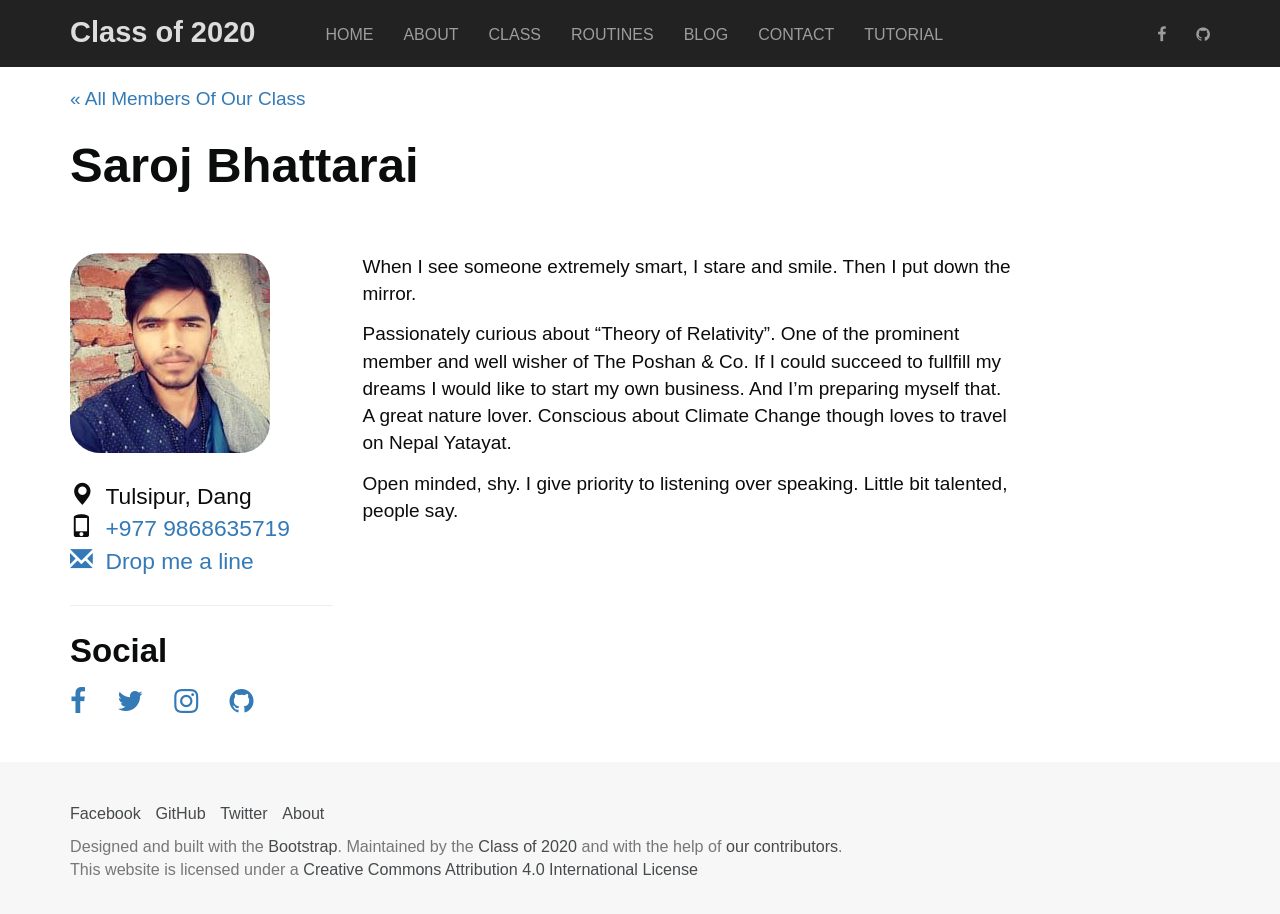
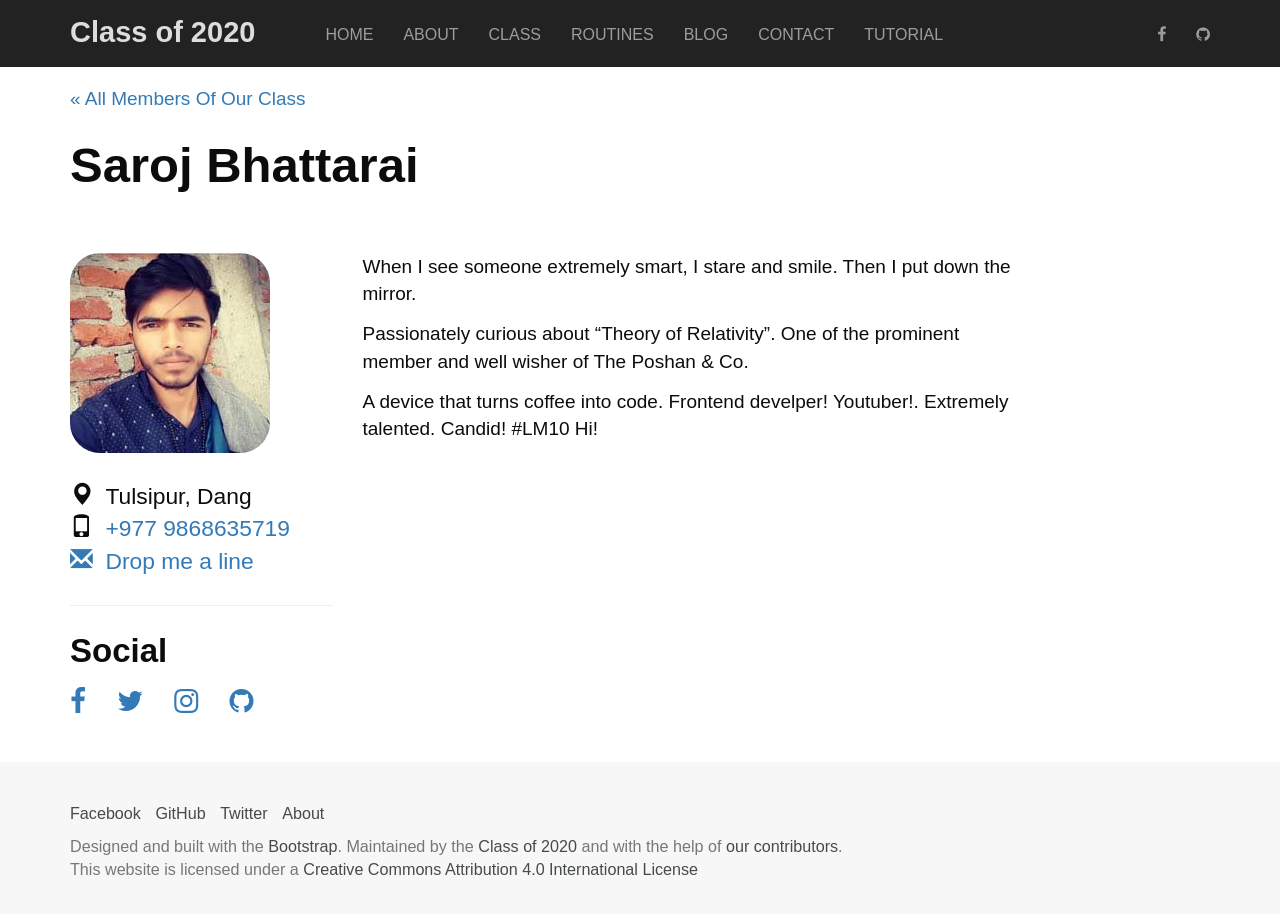
Before and after one commit to Classof2020/classof2020.github.io, a Jekyll site: the page built from _class/saroj_bhattarai.md, in a window 1280 px wide and 922 px high. Shown: the top 914 px of the window. Built offline with Jekyll 4.4.1, drawn with Linux system fonts in a browser that asks for light colours; nearby versions of some CDN libraries; some web fonts are replaced.

Commit message:
Higit add . I updated my bio

```diff
--- a/_class/saroj_bhattarai.md
+++ b/_class/saroj_bhattarai.md
@@ -7,9 +7,9 @@ email: sarojbhattarai800@gmail.com
 phonenumber: 9868635719
 website:
 facebook: https://facebook.com/sar.bht
-twitter: https://twitter.com/sarojbhattaraii
+twitter: https://twitter.com/sarojofficial
 linkedin:
-instagram: https://instagram.com/sarojbhattaraii
+instagram: https://instagram.com/sarojbhattarai800
 github: https://github.com/sarojbhattarai
 memberid:
 layout: profile
@@ -17,6 +17,6 @@ layout: profile
 
 When I see someone extremely smart, I stare and smile. Then I put down the mirror.
 
-Passionately curious about "Theory of Relativity". One of the prominent member and well wisher of The Poshan & Co. If I could succeed to fullfill my dreams I would like to start my own business. And I'm preparing myself that. A great nature lover. Conscious about Climate Change though loves to travel on Nepal Yatayat.
+Passionately curious about "Theory of Relativity". One of the prominent member and well wisher of The Poshan & Co.
 
-Open minded, shy. I give priority to listening over speaking. Little bit talented, people say.
+A device that turns coffee into code. Frontend develper! Youtuber!. Extremely talented. Candid! #LM10 Hi!
--- a/css/main.css
+++ b/css/main.css
@@ -16,6 +16,7 @@ ul.class li img {
 ul.class .member-name {
     color: #0B0C0C;
     font-size: 19px;
+	clear:both;
 }
 ul.class .member-email,
 ul.class .member-place,
```
